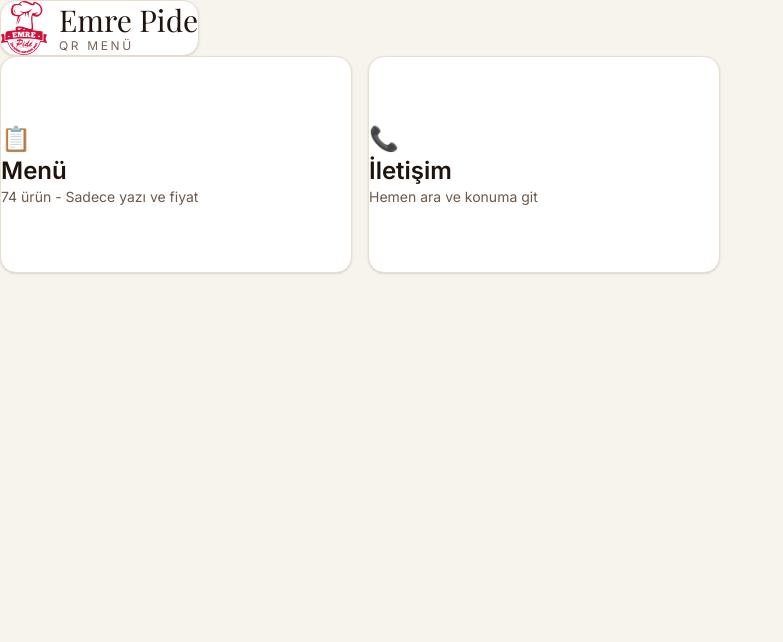
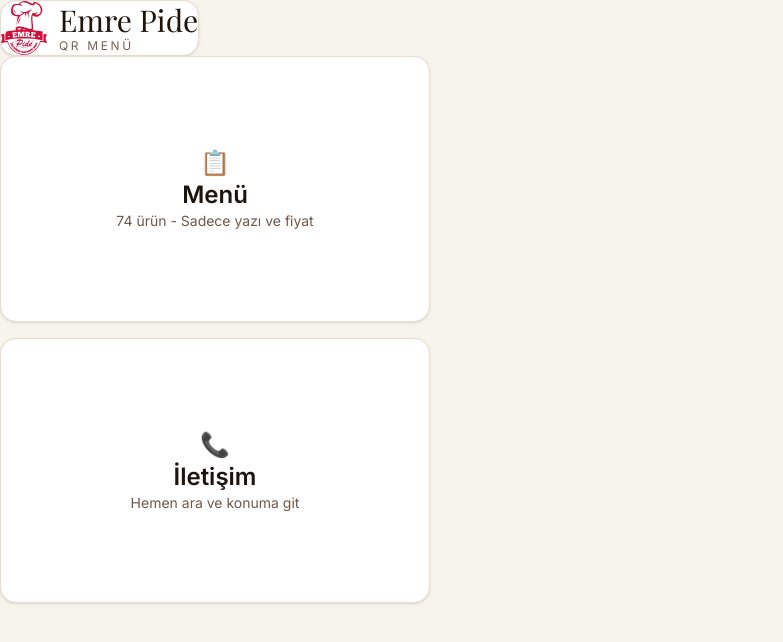
Before and after one commit to ymert-yrdkl/emre-pide, a Next.js app: page /qr in a window 1280 px wide. Shown: the top 642 px of the page, without its empty margins (0-783 px from the left). Built offline with nearby package versions, Linux system fonts and the light colour scheme; a web font is replaced by a local one.

Commit message:
Center detail views and stack elements vertically

```diff
--- a/app/(qr)/qr/QRMenuClient.tsx
+++ b/app/(qr)/qr/QRMenuClient.tsx
@@ -30,32 +30,36 @@ export default function QRMenuClient() {
         </header>
 
         {mode === "home" && (
-          <section className="mx-auto grid max-w-[720px] grid-cols-1 gap-4 sm:grid-cols-2">
+          <section className="mx-auto grid w-full max-w-[430px] grid-cols-1 gap-4">
             <button
               type="button"
               onClick={() => setMode("menu")}
-              className="aspect-[1.618/1] rounded-2xl border border-[#e8ddcf] bg-white p-6 text-left shadow-sm transition hover:-translate-y-0.5"
+              className="aspect-[1.618/1] rounded-2xl border border-[#e8ddcf] bg-white p-6 text-center shadow-sm transition hover:-translate-y-0.5"
             >
+              <div className="flex h-full flex-col items-center justify-center">
                 <p className="mb-2 text-2xl">📋</p>
                 <h2 className="text-2xl font-semibold">Menü</h2>
                 <p className="mt-1 text-sm text-[#6f5849]">{totalCount} ürün - Sadece yazı ve fiyat</p>
+              </div>
             </button>
 
             <button
               type="button"
               onClick={() => setMode("contact")}
-              className="aspect-[1.618/1] rounded-2xl border border-[#e8ddcf] bg-white p-6 text-left shadow-sm transition hover:-translate-y-0.5"
+              className="aspect-[1.618/1] rounded-2xl border border-[#e8ddcf] bg-white p-6 text-center shadow-sm transition hover:-translate-y-0.5"
             >
+              <div className="flex h-full flex-col items-center justify-center">
                 <p className="mb-2 text-2xl">📞</p>
                 <h2 className="text-2xl font-semibold">İletişim</h2>
                 <p className="mt-1 text-sm text-[#6f5849]">Hemen ara ve konuma git</p>
+              </div>
             </button>
           </section>
         )}
 
         {mode === "menu" && (
           <section className="mx-auto w-full max-w-[700px]">
-            <div className="mb-5 flex items-center justify-between">
+            <div className="mb-6 flex flex-col items-center gap-3 text-center">
               <h2 className="font-[family-name:var(--font-playfair)] text-4xl">Menü</h2>
               <button
                 type="button"
@@ -72,7 +76,7 @@ export default function QRMenuClient() {
                 const items = menuData[key];
 
                 return (
-                  <section key={key}>
+                  <section key={key} className="text-center">
                     <h3 className="mb-3 text-2xl font-semibold">
                       {info.emoji} {info.label}
                     </h3>
@@ -81,7 +85,7 @@ export default function QRMenuClient() {
                       {items.map((item) => (
                         <li
                           key={`${key}-${item.name}`}
-                          className="flex items-center justify-between rounded-xl border border-[#e8ddcf] bg-white px-4 py-3"
+                          className="mx-auto flex w-full max-w-[620px] items-center justify-between rounded-xl border border-[#e8ddcf] bg-white px-4 py-3"
                         >
                           <span className="flex items-center gap-2 text-[1rem]">
                             <span>{info.itemIcon}</span>
@@ -102,7 +106,7 @@ export default function QRMenuClient() {
 
         {mode === "contact" && (
           <section className="mx-auto w-full max-w-[700px]">
-            <div className="mb-5 flex items-center justify-between">
+            <div className="mb-6 flex flex-col items-center gap-3 text-center">
               <h2 className="font-[family-name:var(--font-playfair)] text-4xl">İletişim</h2>
               <button
                 type="button"
@@ -113,10 +117,10 @@ export default function QRMenuClient() {
               </button>
             </div>
 
-            <div className="space-y-3">
+            <div className="mx-auto flex w-full max-w-[620px] flex-col items-center gap-3">
               <a
                 href="tel:+903805245701"
-                className="flex items-center justify-between rounded-2xl border border-[#e8ddcf] bg-white px-5 py-4 text-lg font-semibold no-underline"
+                className="flex w-full flex-col items-center gap-1 rounded-2xl border border-[#e8ddcf] bg-white px-5 py-4 text-lg font-semibold no-underline sm:flex-row sm:justify-between"
               >
                 <span>📞 Hemen Ara</span>
                 <span>0380 524 57 01</span>
@@ -126,7 +130,7 @@ export default function QRMenuClient() {
                 href="https://maps.google.com/?q=Azmimilli,+Serhat+Sk.,+81020+Düzce"
                 target="_blank"
                 rel="noopener noreferrer"
-                className="flex items-center justify-between rounded-2xl border border-[#e8ddcf] bg-white px-5 py-4 text-lg font-semibold no-underline"
+                className="flex w-full flex-col items-center gap-1 rounded-2xl border border-[#e8ddcf] bg-white px-5 py-4 text-lg font-semibold no-underline sm:flex-row sm:justify-between"
               >
                 <span>📍 Dükkan Konumu</span>
                 <span>Haritada Aç</span>
```
Lines whose indentation alone changed are shown as unchanged.
